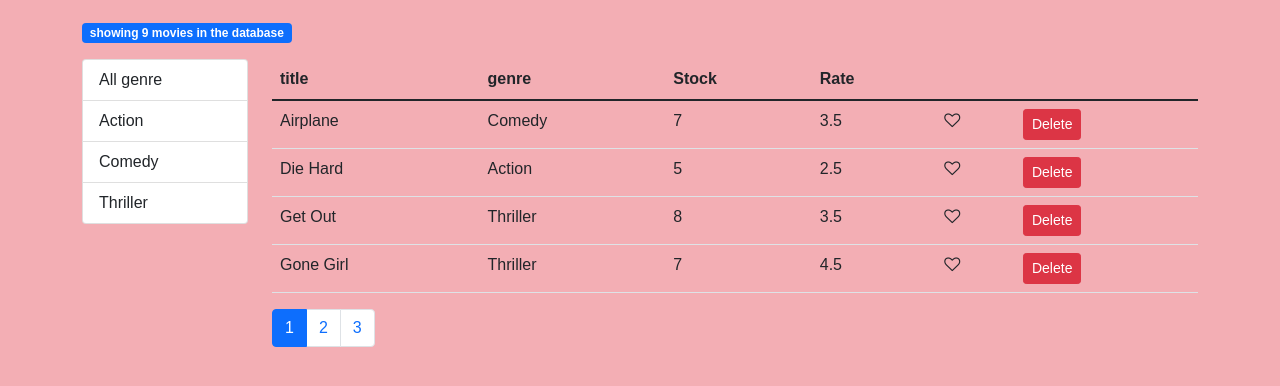
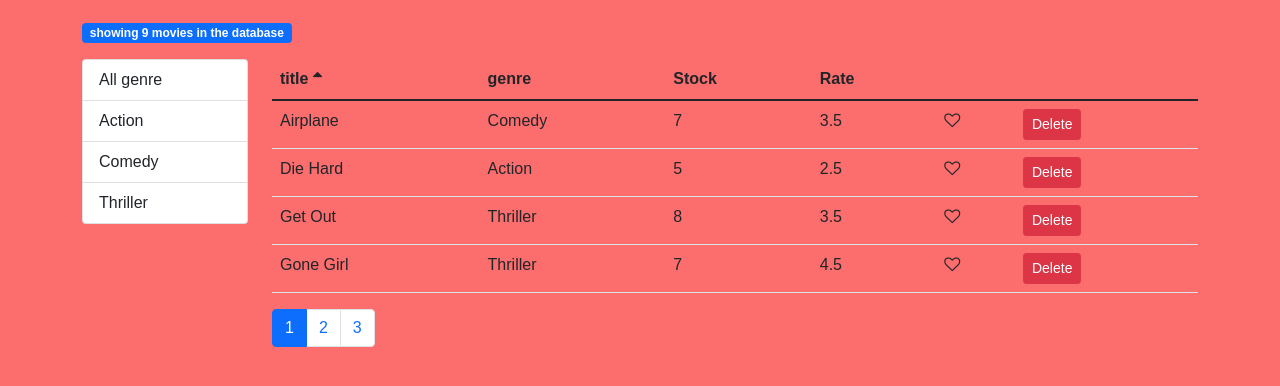
Before and after one commit to krishkasper07/movies-app, a React (Create React App) app: page / in a window 1280 px wide. Shown: the top 386 px of the page. Built offline with nearby package versions, Linux system fonts and the light colour scheme.

Commit message:
implementedsortIcon

```diff
--- a/src/components/common/like.jsx
+++ b/src/components/common/like.jsx
@@ -1,7 +1,7 @@
 const Like=({liked,onLike})=>{
-    let classes="fa fa-heart"
+    let classes="fa clickable fa-heart"
     if(!liked) classes+="-o";
-    return(<i className={classes} aria-hidden="true" onClick={onLike} style={{cursor:"pointer"}} ></i>);
+    return(<i className={classes} aria-hidden="true" onClick={onLike}></i>);
 }
 
 export default Like;
--- a/src/components/common/listGroup.jsx
+++ b/src/components/common/listGroup.jsx
@@ -3,8 +3,8 @@ const ListGroup = (props) => {
     return (<>
    <ul className="list-group">
   {items.map(g=>{return <li key={g[valueProperty]}
-  className={selectedItem === g ?"list-group-item active" :"list-group-item"}
-  onClick={()=>onItemSelect(g)}>{g[textProperty]}</li>})}
+  className={selectedItem === g ?"list-group-item active clickable " :"list-group-item clickable"}
+  onClick={()=>onItemSelect(g)} >{g[textProperty]}</li>})}
 </ul>
     </>);
 }
--- a/src/components/common/pagination.jsx
+++ b/src/components/common/pagination.jsx
@@ -8,8 +8,8 @@ if(pagesCount === 1) return null;
     {pages.map(page=>{
      return <li
      key={page}
-     className={page === currentPage ? "page-item active" :"page-item"}>
-       <a className="page-link" style={{cursor:"pointer"}} onClick={()=>onPageChange(page)}>{page}
+     className={page === currentPage ? "page-item active clickable" :"page-item clickable"}>
+       <a className="page-link" onClick={()=>onPageChange(page)}>{page}
        </a>
        </li>
     })}
--- a/src/components/common/tableHeader.jsx
+++ b/src/components/common/tableHeader.jsx
@@ -10,10 +10,15 @@ const {onSort,sortColumn,columns}=props;
         }
         onSort(sort);
     }
+    function renderSortIcon(column){
+        if(column.path!== sortColumn.path) return null;
+        if(sortColumn.order === 'asc') return <i className="fa fa-sort-asc"/>;
+        return <i className="fa fa-sort-desc"/>;
+    }
     return ( <>
         <thead>
-            <tr>
-                {columns.map(c=>{ return <th key={c.path || c.key}onClick={()=>raiseColumn(c.path)}>{c.label}</th>})}
+            <tr className="clickable">
+                {columns.map(c=>{ return <th key={c.path || c.key}onClick={()=>raiseColumn(c.path)}>{c.label} {renderSortIcon(c)}</th>})}
             </tr>
         </thead>
     </> );
--- a/src/index.css
+++ b/src/index.css
@@ -1,6 +1,9 @@
-
 body{
-    background-color: rgb(243, 174, 180);
+    background-color: rgb(252, 109, 109);
     padding: 20px 0 0 0;
     font-family: sans-serif;
 }
+
+.clickable{
+    cursor: pointer;
+}
```
